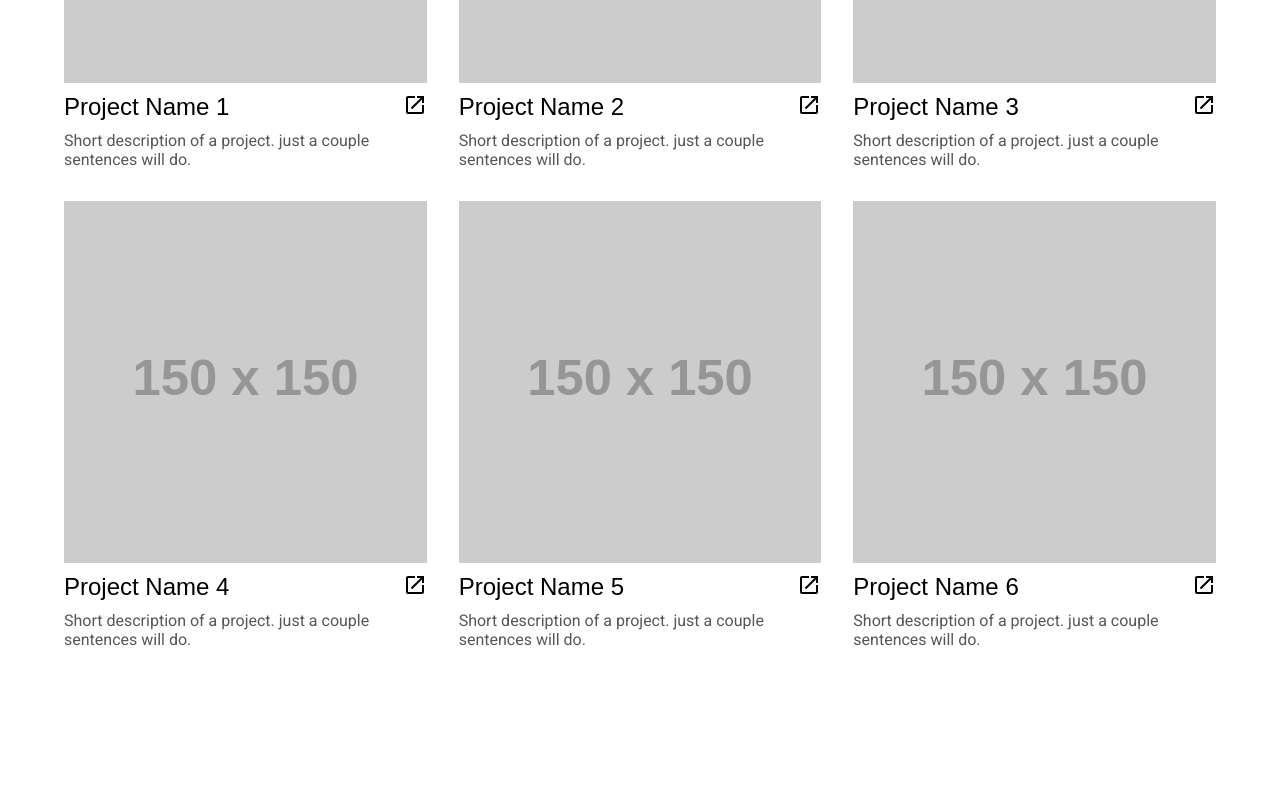
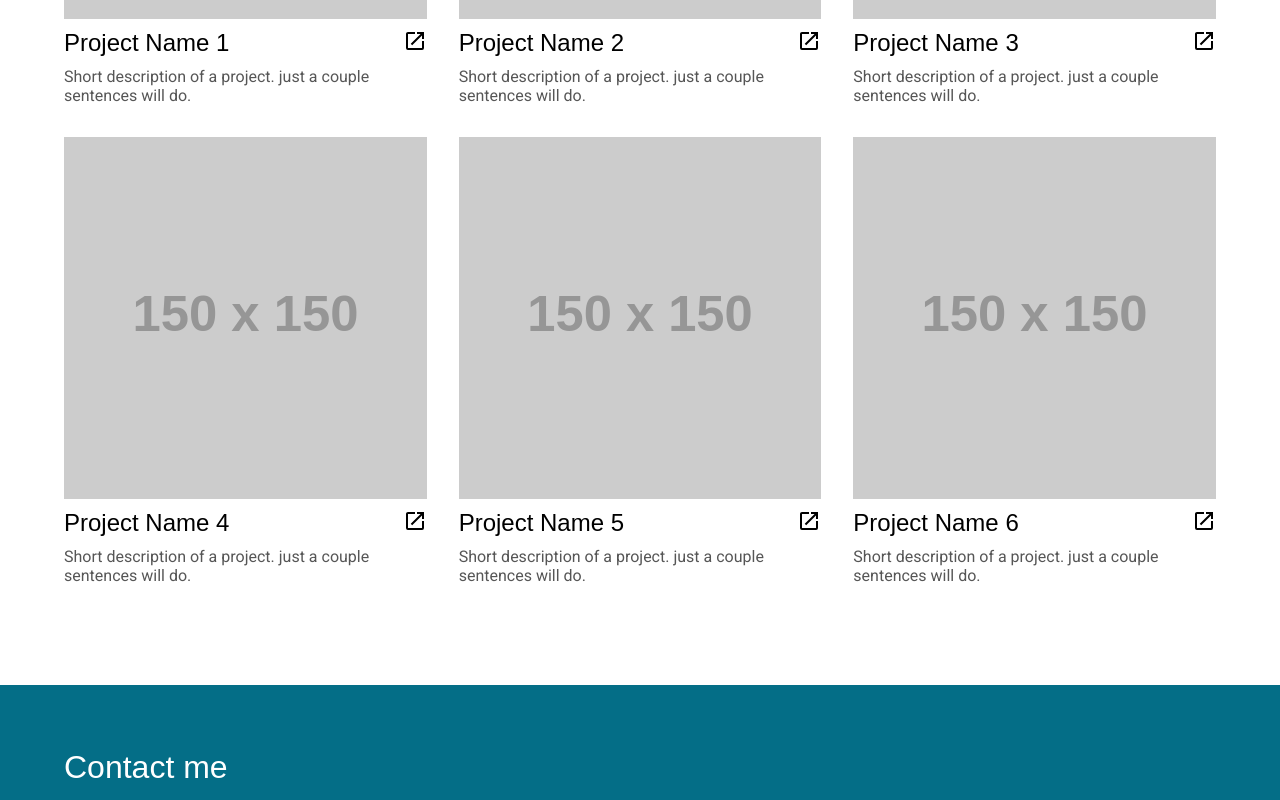
Before and after one commit to LedaThemis/odin-personal-portfolio, a React (Create React App) app: page / in a window 1280 px wide. Shown: the part 1155-1955 px from the top of the page. Before the commit the page ends 1868 px from the top, so only its background shows below. Built offline with nearby package versions, Linux system fonts and the light colour scheme; a web font is replaced by a local one.

Commit message:
add Contact component

```diff
--- a/src/App.tsx
+++ b/src/App.tsx
@@ -2,12 +2,14 @@ import styled from 'styled-components';
 
 import AboutMe from './components/AboutMe';
 import Projects from './components/Projects';
+import Contact from './components/Contact';
 
 const App = () => {
   return (
     <StyledMainContainer>
       <AboutMe />
       <Projects />
+      <Contact />
     </StyledMainContainer>
   );
 };
@@ -18,8 +20,11 @@ const StyledMainContainer = styled.main`
   align-items: center;
   gap: 100px;
 
-  padding: 64px;
-  box-sizing: border-box;
-`
+  & > * {
+    padding-left: 64px;
+    padding-right: 64px;
+    box-sizing: border-box;
+  }
+`;
 
 export default App;
```
